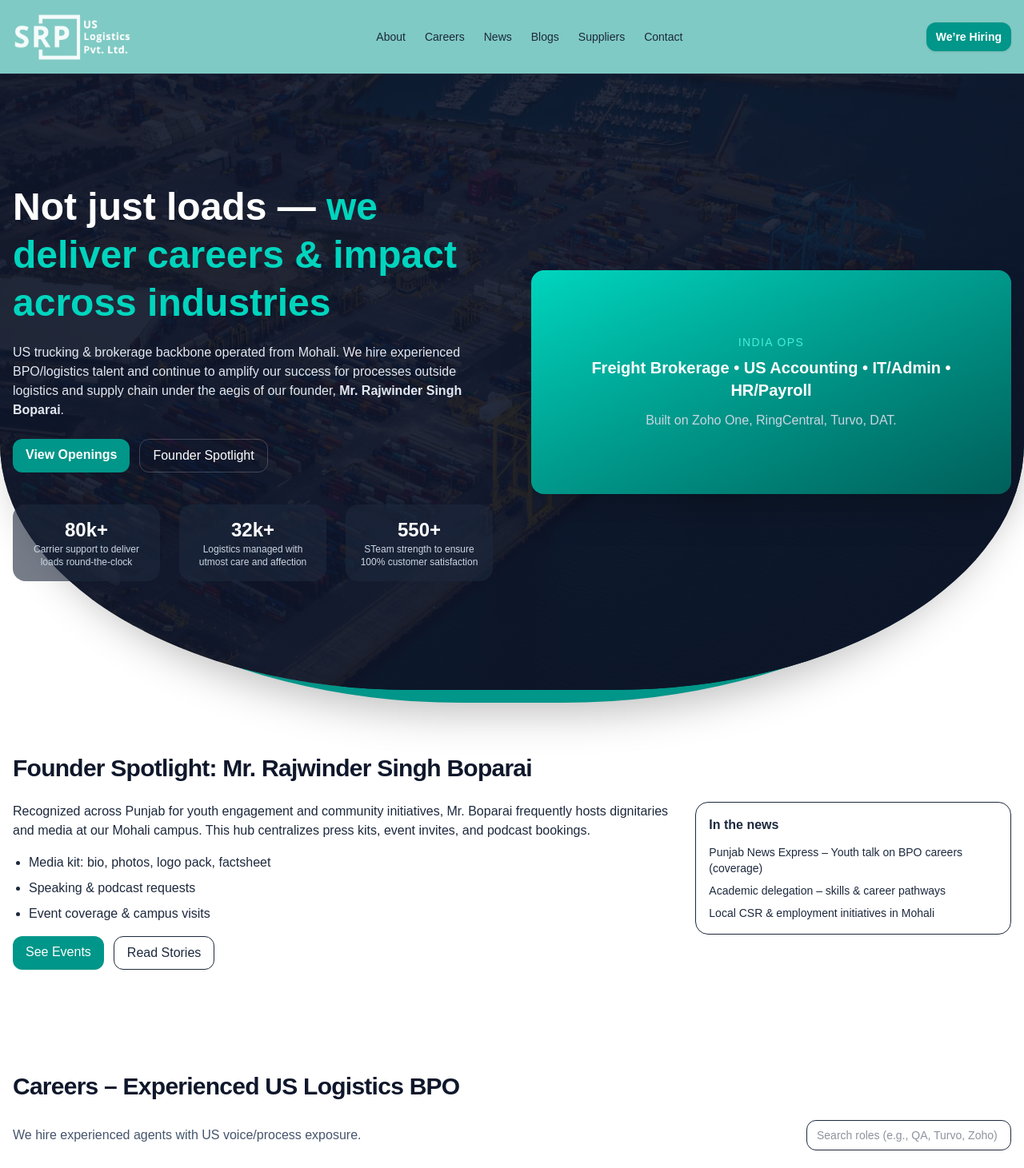
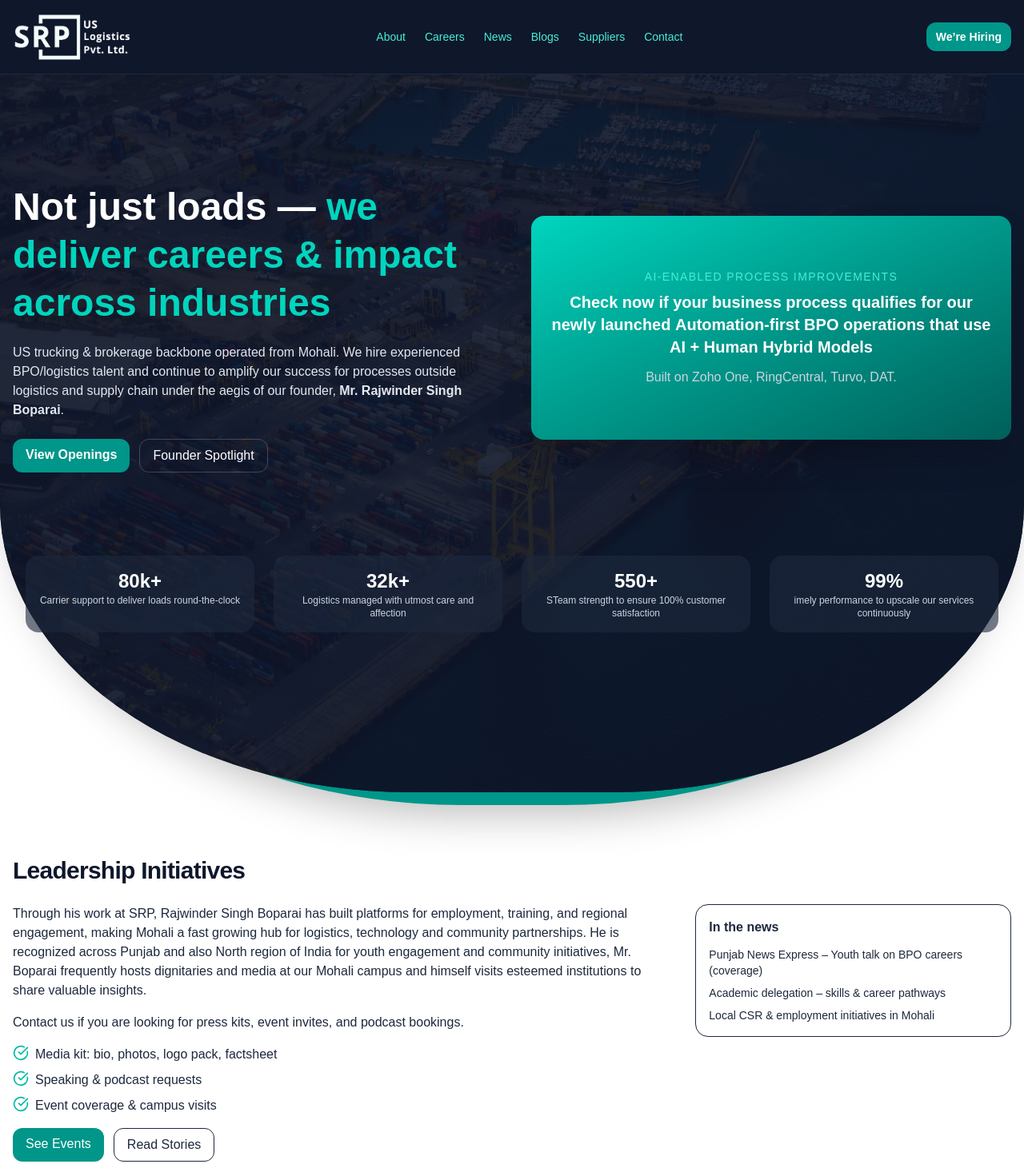
Before and after one commit to vivekinsonix/srp-india, a Next.js app: page / in a window 1280 px wide. Shown: the top 1461 px of the page at 80% size. Built offline with nearby package versions, Linux system fonts and the light colour scheme.

Commit message:
inner page added

```diff
--- a/src/app/header/HeroBanner.tsx
+++ b/src/app/header/HeroBanner.tsx
@@ -1,6 +1,6 @@
 export default function HeroSection() {
   return (
-    <section className="relative bg-slate-900 text-white z-0 h-80vh border-teal-600 md:border-b-16 py-10 shadow-2xl md:rounded-b-[45%]">
+    <section className="relative bg-slate-900 text-white z-0 h-80vh border-teal-600 md:border-b-16 py-10 shadow-2xl lg:rounded-b-[45%]">
       {/* Background image */}
       <div
         className="absolute inset-0 bg-cover bg-center  z-0 rounded-b-[40%]"
@@ -11,7 +11,8 @@
       <div className="absolute inset-0 bg-slate-900/90 z-0 rounded-b-[40%]" />
 
       {/* Content */}
-      <div className="relative mx-auto max-w-7xl px-4 py-24 grid md:grid-cols-2 gap-12 items-center">
+      <div className="relative mx-auto max-w-7xl px-4 py-24">
+      <div className=" grid md:grid-cols-2 gap-12 items-center">
         <div>
           <h1 className="text-3xl md:text-5xl font-semibold leading-tight">
             Not just loads — <span className="text-teal-400">we deliver careers & impact across industries</span>
@@ -28,7 +29,21 @@
             </a>
           </div>
           {/* Stats */}
-          <div className="mt-10 grid grid-cols-3 gap-6 text-center md:text-left">
+
+        </div>
+        <div className="rounded-2xl  bg-gradient-to-br from-teal-400 to-teal-800 p-6 shadow-2xl min-h-[280px] flex items-center justify-center text-center">
+          <div>
+            <p className="text-sm uppercase tracking-widest text-teal-300">AI-enabled process improvements</p>
+            <h3 className="mt-2 text-xl font-semibold">
+             Check now if your business process qualifies for our newly launched <strong>Automation-first BPO operations that use AI + Human Hybrid Models</strong>
+            </h3>
+            <p className="mt-3 text-slate-300">Built on Zoho One, RingCentral, Turvo, DAT.</p>
+          </div>
+        </div>
+
+      </div>
+              <div className="relative mx-auto max-w-7xl px-4 py-16 grid md:grid-cols-1  gap-12 items-center">
+             <div className="mt-10 grid grid-col-3 lg:grid-cols-4 grid-col-2 gap-6 text-center md:text-left">
             <div className="rounded-2xl bg-slate-800/60 p-4 text-center">
               <div className="text-2xl font-bold">80k+</div>
               <div className="text-xs text-slate-300">Carrier support to deliver loads
@@ -42,18 +57,13 @@
               <div className="text-2xl font-bold">550+</div>
               <div className="text-xs text-slate-300">STeam strength to ensure 100% customer satisfaction</div>
             </div>
+               <div className="rounded-2xl bg-slate-800/60 p-4 text-center">
+              <div className="text-2xl font-bold">99%</div>
+              <div className="text-xs text-slate-300">imely performance to upscale our services continuously</div>
+            </div>
           </div>
         </div>
-        <div className="rounded-2xl  bg-gradient-to-br from-teal-400 to-teal-800 p-6 shadow-2xl min-h-[280px] flex items-center justify-center text-center">
-          <div>
-            <p className="text-sm uppercase tracking-widest text-teal-300">India Ops</p>
-            <h3 className="mt-2 text-xl font-semibold">
-              Freight Brokerage • US Accounting • IT/Admin • HR/Payroll
-            </h3>
-            <p className="mt-3 text-slate-300">Built on Zoho One, RingCentral, Turvo, DAT.</p>
-          </div>
-        </div>
-      </div>
+</div>
     </section>
   );
 }
--- a/src/app/header/page.tsx
+++ b/src/app/header/page.tsx
@@ -10,7 +10,7 @@
   const toggleMobile = () => setMobileOpen((prev) => !prev);
 
   return (
-    <header className="sticky top-0 z-40 border-b bg-teal-600/50 bg-teal/40 backdrop-blur">
+    <header className="sticky top-0 z-40 border-b bg-slate-900 bg-teal/40 backdrop-blur">
       <div className="mx-auto flex max-w-7xl items-center justify-between px-4 py-3">
         {/* Brand */}
         <div className="flex items-center gap-2">
@@ -26,7 +26,7 @@
         {/* Desktop Navigation */}
         <nav className="hidden items-center gap-6 text-sm md:flex">
           <div className="relative group">
-            <Link href="/about" className="hover:text-teal-700">
+            <Link href="/about" className="hover:text-teal-400 text-teal-300">
               About
             </Link>
             <div
@@ -65,7 +65,7 @@
             </div>
           </div>
         <div className="relative group">
-            <Link href="/careers" className="hover:text-teal-700">
+            <Link href="/careers" className="hover:text-teal-400 text-teal-300">
               Careers
             </Link>
             <div
@@ -99,7 +99,7 @@
             </div>
           </div>
                <div className="relative group">
-            <Link href="/news" className="hover:text-teal-700">
+            <Link href="/news" className="hover:text-teal-400 text-teal-300">
               News
             </Link>
             <div
@@ -128,13 +128,13 @@
             </div>
           </div>
 
-          <Link href="/blogs" className="hover:text-teal-700">
+          <Link href="/blogs" className="hover:text-teal-400 text-teal-300">
             Blogs
           </Link>
-          <Link href="/suppliers" className="hover:text-teal-700">
+          <Link href="/suppliers" className="hover:text-teal-400 text-teal-300">
             Suppliers
           </Link>
-          <Link href="/contact" className="hover:text-teal-700">
+          <Link href="/contact" className="hover:text-teal-400 text-teal-300">
             Contact
           </Link>
         </nav>
--- a/src/app/page.tsx
+++ b/src/app/page.tsx
@@ -7,6 +7,7 @@
 import React, { useMemo, useState } from "react";
 import Header from "./header/page";
 import HeroSection from "./header/HeroBanner";
+import { CheckCircleIcon } from "lucide-react";
 
 // ---- Mock Data (replace with CMS/API later) -------------------------------
 const JOBS = [
@@ -164,19 +165,26 @@
       </section> */}
 
       {/* Founder / PR */}
-      <Section id="founder" title="Founder Spotlight: Mr. Rajwinder Singh Boparai">
+      <Section id="founder" title="Leadership Initiatives">
         <div className="grid md:grid-cols-3 gap-8 items-start">
           <div className="md:col-span-2 space-y-4">
             <p>
-              Recognized across Punjab for youth engagement and community initiatives, Mr. Boparai frequently hosts
-              dignitaries and media at our Mohali campus. This hub centralizes press kits, event invites, and podcast
-              bookings.
-            </p>
-            <ul className="list-disc pl-5 space-y-2">
-              <li>Media kit: bio, photos, logo pack, factsheet</li>
-              <li>Speaking & podcast requests</li>
-              <li>Event coverage & campus visits</li>
-            </ul>
+             Through his work at SRP, Rajwinder Singh Boparai has built platforms for employment, training, and regional engagement, making Mohali a fast growing hub for logistics, technology and community partnerships. He is recognized across Punjab and also North region of India for youth engagement and community initiatives, Mr. Boparai frequently hosts dignitaries and media at our Mohali campus and himself visits esteemed institutions to share valuable insights.
+             </p>
+             <p>Contact us if you are looking for press kits, event invites, and podcast bookings.</p>
+           <ul className="space-y-2">
+      {[
+        'Media kit: bio, photos, logo pack, factsheet',
+        'Speaking & podcast requests',
+        'Event coverage & campus visits',
+      ].map((item) => (
+        <li key={item} className="flex items-start gap-2">
+          <CheckCircleIcon className="h-5 w-5 text-teal-500 flex-shrink-0" />
+          <span>{item}</span>
+        </li>
+      ))}
+    </ul>
+
             <div className="flex gap-3">
               <a className="rounded-xl bg-teal-600 px-4 py-2 text-white" href="#events">See Events</a>
               <a className="rounded-xl border px-4 py-2" href="#blog">Read Stories</a>
```
